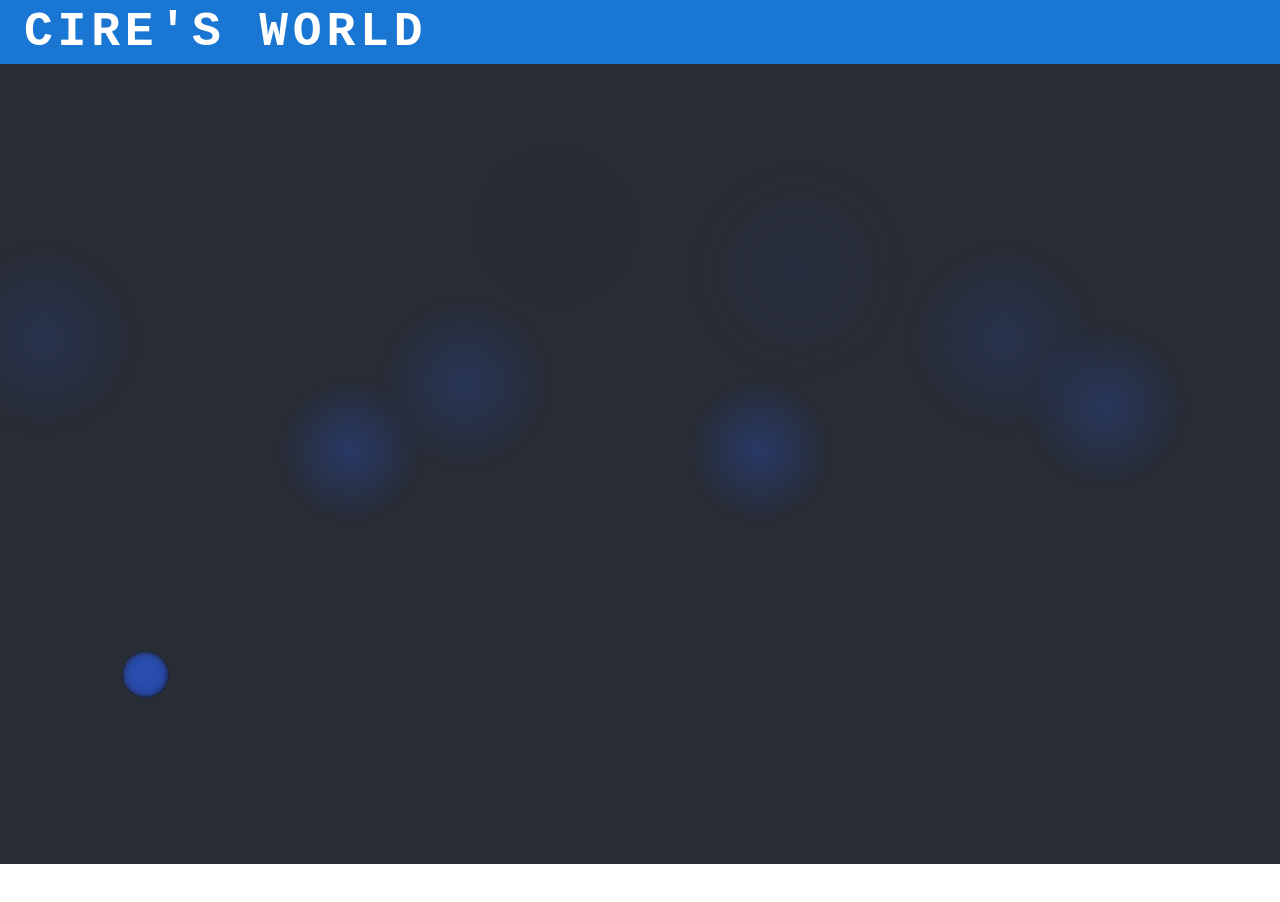
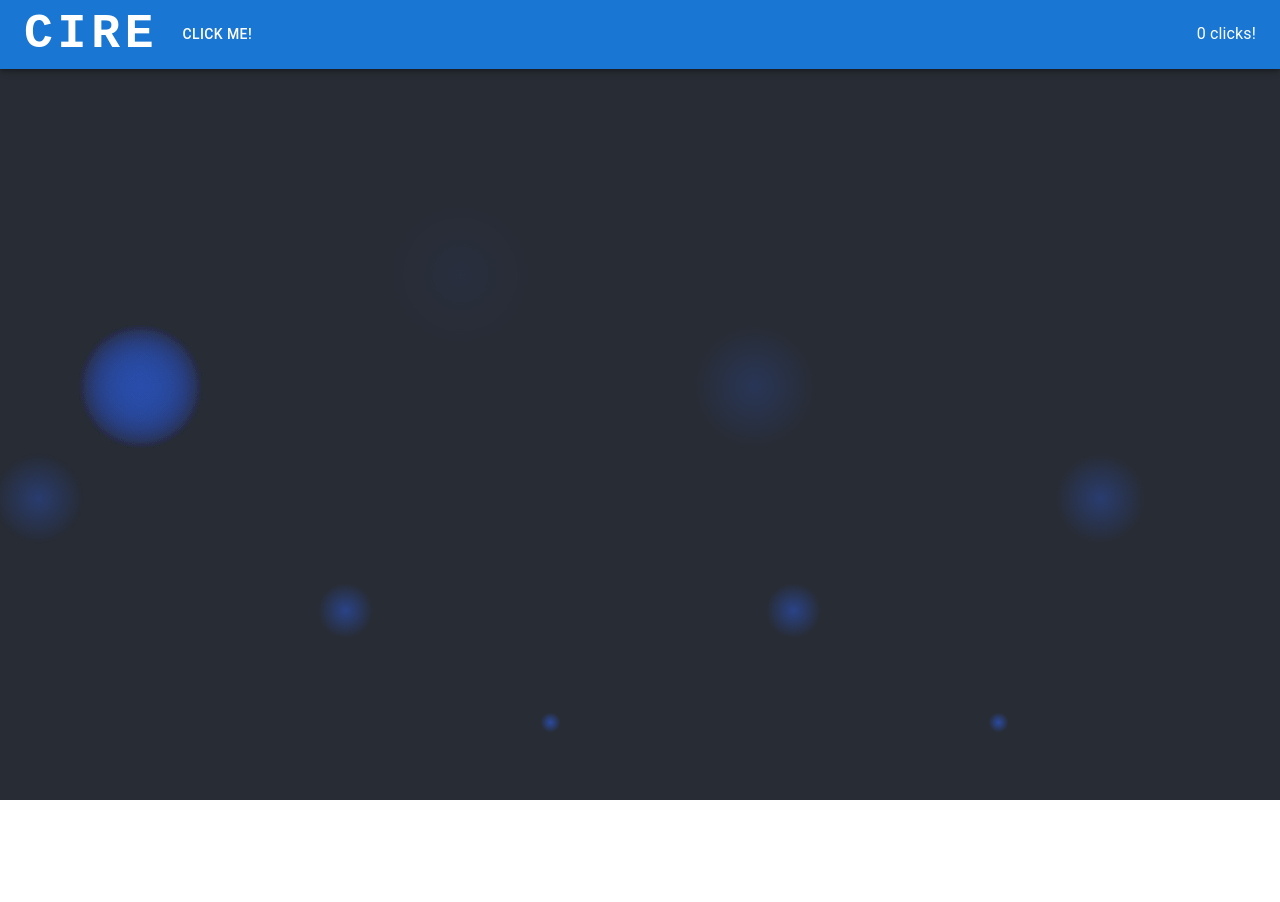
Before and after one commit to erictang398/erictang398.github.io, a React (Create React App) app: page / in a window 1280 px wide. Shown: the top 902 px of the page. Before the commit the page ends 864 px from the top, so only its background shows below. Built offline with nearby package versions, Linux system fonts and the light colour scheme.

Commit message:
cursor edit + animation change

```diff
--- a/src/App.js
+++ b/src/App.js
@@ -1,21 +1,14 @@
 import './App.css'
-import './Animation.css'
 import NavBar from './components/NavBar.jsx'
+import Animation from './components/Animation.jsx'
 
 function App() {
   return (
-    <div style={{width: '100%', height: '100%', position: 'absolute'}}>
-      <NavBar style={{zIndex: '100'}}>
+    <div style={{width: '100%', height: '400vh', position: 'absolute'}}>
+      <NavBar>
       </NavBar>
-      <div class="animation">
-      </div>
-      <div class="box">
-        <ul>
-          <li></li><li></li><li></li><li></li><li></li><li></li>
-          <li></li><li></li><li></li><li></li><li></li><li></li>
-          <li></li><li></li><li></li><li></li><li></li><li></li>
-        </ul>
-      </div>
+      <Animation>
+      </Animation>
     </div>
   );
 }
--- a/src/Animation.css
+++ b/src/components/Animation.css
@@ -1,25 +1,34 @@
-@randomLeft: `Math.round(Math.random() * 100)`;
-
 .animation {
     background-color: #282c34;
     width: 100%;
-    height: 100%;
-    position: relative;
+    height: 100vh;
+    position: absolute;
     margin: 0;
     padding: 0;
     overflow: hidden;
+    cursor: none;
+    top: 0;
+}
+
+.cursor {
+    width: 20px;
+    height: 20px;
+    border: 2px solid white;
+    border-radius: 50%;
+    position: absolute;
+    pointer-events: none;
 }
 
 .box ul li {
     position: absolute;
-    width: 35px;
-    height: 35px;
+    width: 25px;
+    height: 25px;
     list-style: none;
     opacity: 0;
     background: radial-gradient(rgb(44, 79, 175), transparent, transparent);
     bottom : 0;
     left: 10vw;
-    animation: animate 2.5s linear infinite;
+    animation: animate 5s linear infinite;
 }
 
 .box ul li:nth-child(2) {
@@ -29,37 +38,37 @@
 
 .box ul li:nth-child(3) {
     left: 26vw;
-    animation-delay: 1.5s;
+    animation-delay: 2s;
 }
 
 .box ul li:nth-child(4) {
     left: 35vw;
-    animation-delay: 1.2s;
+    animation-delay: 4s;
 }
 
 .box ul li:nth-child(5) {
     left: 42vw;
-    animation-delay: 0.5s;
+    animation-delay: 3s;
 }
 
 .box ul li:nth-child(6) {
     left: 58vw;
-    animation-delay: 1.5s;
+    animation-delay: 5s;
 }
 
 .box ul li:nth-child(7) {
     left: 61vw;
-    animation-delay: 0.7s;
+    animation-delay: 2s;
 }
 
 .box ul li:nth-child(8) {
     left: 77vw;
-    animation-delay: 1s;
+    animation-delay: 3s;
 }
 
 .box ul li:nth-child(9) {
     left: 85vw;
-    animation-delay: 1.3s;
+    animation-delay: 1s;
 }
 
 @keyframes animate {
--- /dev/null
+++ b/src/components/Animation.jsx
@@ -0,0 +1,33 @@
+import './Animation.css'
+import React, {useState} from 'react';
+
+const Animation = () => {
+    const [cursorX, setCursorX] = useState()
+    const [cursorY, setCursorY] = useState()
+
+    window.addEventListener('mousemove', (e) => {
+        setCursorX(e.pageX)
+        setCursorY(e.pageY)
+    })
+
+    return (
+        <div className="animation">
+            <div className="box">
+            <ul>
+                <li></li><li></li><li></li><li></li><li></li><li></li><li></li>
+                <li></li><li></li><li></li><li></li><li></li><li></li>
+                <li></li><li></li><li></li><li></li><li></li><li></li>
+            </ul>
+            </div>
+            <div className="cursor"
+                style={{
+                    left: cursorX + 'px',
+                    top: cursorY + 'px',
+                }}
+            >
+            </div>
+        </div>
+    )
+}
+
+export default Animation;
--- a/src/components/NavBar.jsx
+++ b/src/components/NavBar.jsx
@@ -1,15 +1,17 @@
 import * as React from 'react';
+import { useState } from 'react';
 import AppBar from '@mui/material/AppBar';
 import Box from '@mui/material/Box';
 import Toolbar from '@mui/material/Toolbar';
 import Typography from '@mui/material/Typography';
-import Menu from '@mui/material/Menu';
 import Container from '@mui/material/Container';
+import Button from '@mui/material/Button';
 
 function ResponsiveAppBar() {
+  const [count, addCount] = useState(0)
 
   return (
-    <AppBar position="static">
+    <AppBar position="sticky">
       <Container maxWidth="xl">
         <Toolbar disableGutters>
           <Typography
@@ -28,27 +30,8 @@ function ResponsiveAppBar() {
               align: 'center'
             }}
           >
-            CIRE'S WORLD
+            CIRE
           </Typography>
-
-          <Box sx={{ flexGrow: 1, display: { xs: 'flex', md: 'none' } }}>
-            <Menu
-              id="menu-appbar"
-              anchorOrigin={{
-                vertical: 'bottom',
-                horizontal: 'left',
-              }}
-              keepMounted
-              transformOrigin={{
-                vertical: 'top',
-                horizontal: 'left',
-              }}
-              sx={{
-                display: { xs: 'block', md: 'none' },
-              }}
-            >
-            </Menu>
-          </Box>
           <Typography
             variant="h5"
             noWrap
@@ -65,7 +48,18 @@ function ResponsiveAppBar() {
               textDecoration: 'none',
             }}
           >
-            CIRE'S WORLD
+            CIRE
+          </Typography>
+          <Box sx={{ flexGrow: 1, display: { xs: 'none', md: 'flex' } }}>
+              <Button
+                sx={{ my: 2, color: 'white', display: 'block', align: 'right'}}
+                onClick={() => addCount(count + 1)}
+              >
+                CLICK ME!
+              </Button>
+          </Box>
+          <Typography align="right" style={{top: '50%'}}>
+                {count} clicks!
           </Typography>
         </Toolbar>
       </Container>
```
